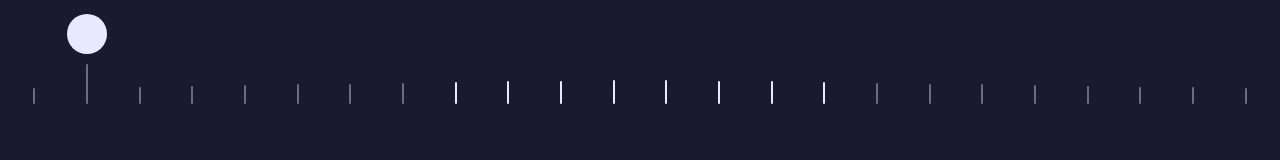
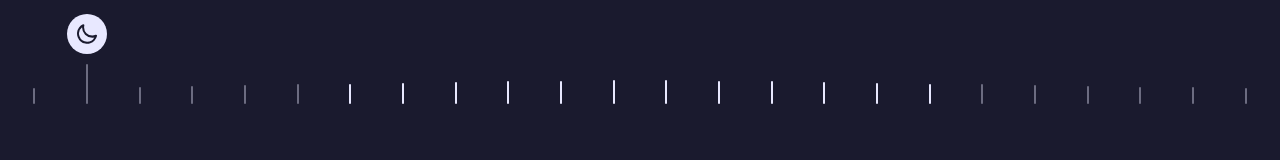
Before and after one commit to ismaeilalrewany/portfolio, a React (Vite) app: page / in a window 1280 px wide. Shown: the top 160 px of the page. Built offline with nearby package versions, Linux system fonts and the light colour scheme; a web font is replaced by a local one.

Commit message:
Header Themes Day/Night

```diff
--- a/src/components/shared/Hour.jsx
+++ b/src/components/shared/Hour.jsx
@@ -1,8 +1,11 @@
 import MoonIcon from "../../assets/icons/moon-line.svg?react"
 import SunIcon from "../../assets/icons/sun-line.svg?react"
+import themesData from "../../data/themes.json"
 import propTypes from 'prop-types'
 
 export const Hour = ({ hour, hoveredHour, onMouseEnter, onMouseLeave, onClick, selectedHour }) => {
+  const theme = themesData.hours[selectedHour.toString()].colors
+
   const calculateHeight = () => {
     if (hoveredHour !== null) {
       if (hour === hoveredHour) return '40px'
@@ -23,7 +26,7 @@ export const Hour = ({ hour, hoveredHour, onMouseEnter, onMouseLeave, onClick, s
   }
 
   const showIcon = hour === selectedHour
-  const showSunIcon = showIcon && hour >= 9 && hour <= 16
+  const showSunIcon = showIcon && hour >= 7 && hour <= 18
 
   return (
     <div
@@ -35,18 +38,18 @@ export const Hour = ({ hour, hoveredHour, onMouseEnter, onMouseLeave, onClick, s
       onClick={onClick}
     >
       <div
-        className={`relative w-[2px] rounded-full mx-auto bg-soft-white transition-all duration-300 ${
-          (hour < 9 || hour > 16) ? 'opacity-40' : 'opacity-100'
+        className={`relative w-[2px] rounded-full mx-auto ${theme["hour-background"]} transition-all duration-300 ${
+          (hour < 7 || hour > 18) ? 'opacity-40' : 'opacity-100'
         }`}
         style={{ height: calculateHeight() }}
       />
       {showIcon && (
         <div className="absolute top-[-30px] left-1/2 -translate-x-1/2 -translate-y-1/2">
-          <div className="p-2 rounded-full bg-soft-white flex items-center justify-center">
+          <div className={`p-2 rounded-full ${theme["hour-background"]} flex items-center justify-center`}>
             {showSunIcon ? (
-              <SunIcon className="w-6 h-6 text-dark-blue" />
+              <SunIcon className={`w-6 h-6 ${theme["hour-icon-color"]}`} />
             ) : (
-              <MoonIcon className="w-6 h-6 text-dark-blue" />
+              <MoonIcon className={`w-6 h-6 ${theme["hour-icon-color"]}`} />
             )}
           </div>
         </div>
--- a/src/data/themes.json
+++ b/src/data/themes.json
@@ -6,7 +6,9 @@
         "background": "bg-deep-night",
         "text": "text-soft-white",
         "scrollbar-track": "scrollbar-track-deep-night",
-        "scrollbar-thumb": "scrollbar-thumb-soft-white"
+        "scrollbar-thumb": "scrollbar-thumb-soft-white",
+        "hour-background": "bg-soft-white",
+        "hour-icon-color": "text-dark-space"
       }
     },
     "2": {
@@ -15,7 +17,9 @@
         "background": "bg-deep-night",
         "text": "text-soft-white",
         "scrollbar-track": "scrollbar-track-deep-night",
-        "scrollbar-thumb": "scrollbar-thumb-soft-white"
+        "scrollbar-thumb": "scrollbar-thumb-soft-white",
+        "hour-background": "bg-soft-white",
+        "hour-icon-color": "text-dark-space"
       }
     },
     "3": {
@@ -24,7 +28,9 @@
         "background": "bg-deep-night",
         "text": "text-soft-white",
         "scrollbar-track": "scrollbar-track-deep-night",
-        "scrollbar-thumb": "scrollbar-thumb-soft-white"
+        "scrollbar-thumb": "scrollbar-thumb-soft-white",
+        "hour-background": "bg-soft-white",
+        "hour-icon-color": "text-dark-space"
       }
     },
     "4": {
@@ -33,7 +39,9 @@
         "background": "bg-deep-night",
         "text": "text-soft-white",
         "scrollbar-track": "scrollbar-track-deep-night",
-        "scrollbar-thumb": "scrollbar-thumb-soft-white"
+        "scrollbar-thumb": "scrollbar-thumb-soft-white",
+        "hour-background": "bg-soft-white",
+        "hour-icon-color": "text-dark-space"
       }
     },
     "5": {
@@ -42,7 +50,9 @@
         "background": "bg-deep-night",
         "text": "text-soft-white",
         "scrollbar-track": "scrollbar-track-deep-night",
-        "scrollbar-thumb": "scrollbar-thumb-soft-white"
+        "scrollbar-thumb": "scrollbar-thumb-soft-white",
+        "hour-background": "bg-soft-white",
+        "hour-icon-color": "text-dark-space"
       }
     },
     "6": {
@@ -51,25 +61,31 @@
         "background": "bg-dawn",
         "text": "text-soft-white",
         "scrollbar-track": "scrollbar-track-dawn",
-        "scrollbar-thumb": "scrollbar-thumb-soft-white"
+        "scrollbar-thumb": "scrollbar-thumb-soft-white",
+        "hour-background": "bg-soft-white",
+        "hour-icon-color": "text-dark-space"
       }
     },
     "7": {
       "id": "H7",
       "colors": {
         "background": "bg-lighter-dawn",
-        "text": "text-soft-white",
+        "text": "text-dark-space",
         "scrollbar-track": "scrollbar-track-lighter-dawn",
-        "scrollbar-thumb": "scrollbar-thumb-soft-white"
+        "scrollbar-thumb": "scrollbar-thumb-dark-space",
+        "hour-background": "bg-dark-space",
+        "hour-icon-color": "text-soft-white"
       }
     },
     "8": {
       "id": "H8",
       "colors": {
         "background": "bg-morning-sky",
-        "text": "text-soft-white",
+        "text": "text-dark-space",
         "scrollbar-track": "scrollbar-track-morning-sky",
-        "scrollbar-thumb": "scrollbar-thumb-soft-white"
+        "scrollbar-thumb": "scrollbar-thumb-dark-space",
+        "hour-background": "bg-dark-space",
+        "hour-icon-color": "text-soft-white"
       }
     },
     "9": {
@@ -78,7 +94,9 @@
         "background": "bg-morning-midday",
         "text": "text-dark-space",
         "scrollbar-track": "scrollbar-track-morning-midday",
-        "scrollbar-thumb": "scrollbar-thumb-dark-space"
+        "scrollbar-thumb": "scrollbar-thumb-dark-space",
+        "hour-background": "bg-dark-space",
+        "hour-icon-color": "text-soft-white"
       }
     },
     "10": {
@@ -87,7 +105,9 @@
         "background": "bg-peak-daylight",
         "text": "text-dark-space",
         "scrollbar-track": "scrollbar-track-peak-daylight",
-        "scrollbar-thumb": "scrollbar-thumb-dark-space"
+        "scrollbar-thumb": "scrollbar-thumb-dark-space",
+        "hour-background": "bg-dark-space",
+        "hour-icon-color": "text-soft-white"
       }
     },
     "11": {
@@ -96,7 +116,9 @@
         "background": "bg-peak-daylight",
         "text": "text-dark-space",
         "scrollbar-track": "scrollbar-track-peak-daylight",
-        "scrollbar-thumb": "scrollbar-thumb-dark-space"
+        "scrollbar-thumb": "scrollbar-thumb-dark-space",
+        "hour-background": "bg-dark-space",
+        "hour-icon-color": "text-soft-white"
       }
     },
     "12": {
@@ -105,7 +127,9 @@
         "background": "bg-peak-daylight",
         "text": "text-dark-space",
         "scrollbar-track": "scrollbar-track-peak-daylight",
-        "scrollbar-thumb": "scrollbar-thumb-dark-space"
+        "scrollbar-thumb": "scrollbar-thumb-dark-space",
+        "hour-background": "bg-dark-space",
+        "hour-icon-color": "text-soft-white"
       }
     },
     "13": {
@@ -114,7 +138,9 @@
         "background": "bg-peak-daylight",
         "text": "text-dark-space",
         "scrollbar-track": "scrollbar-track-peak-daylight",
-        "scrollbar-thumb": "scrollbar-thumb-dark-space"
+        "scrollbar-thumb": "scrollbar-thumb-dark-space",
+        "hour-background": "bg-dark-space",
+        "hour-icon-color": "text-soft-white"
       }
     },
     "14": {
@@ -123,7 +149,9 @@
         "background": "bg-peak-daylight",
         "text": "text-dark-space",
         "scrollbar-track": "scrollbar-track-peak-daylight",
-        "scrollbar-thumb": "scrollbar-thumb-dark-space"
+        "scrollbar-thumb": "scrollbar-thumb-dark-space",
+        "hour-background": "bg-dark-space",
+        "hour-icon-color": "text-soft-white"
       }
     },
     "15": {
@@ -132,7 +160,9 @@
         "background": "bg-peak-daylight",
         "text": "text-dark-space",
         "scrollbar-track": "scrollbar-track-peak-daylight",
-        "scrollbar-thumb": "scrollbar-thumb-dark-space"
+        "scrollbar-thumb": "scrollbar-thumb-dark-space",
+        "hour-background": "bg-dark-space",
+        "hour-icon-color": "text-soft-white"
       }
     },
     "16": {
@@ -141,25 +171,31 @@
         "background": "bg-peak-daylight",
         "text": "text-dark-space",
         "scrollbar-track": "scrollbar-track-peak-daylight",
-        "scrollbar-thumb": "scrollbar-thumb-dark-space"
+        "scrollbar-thumb": "scrollbar-thumb-dark-space",
+        "hour-background": "bg-dark-space",
+        "hour-icon-color": "text-soft-white"
       }
     },
     "17": {
       "id": "H17",
       "colors": {
         "background": "bg-late-afternoon",
-        "text": "text-soft-white",
+        "text": "text-dark-space",
         "scrollbar-track": "scrollbar-track-late-afternoon",
-        "scrollbar-thumb": "scrollbar-thumb-soft-white"
+        "scrollbar-thumb": "scrollbar-thumb-dark-space",
+        "hour-background": "bg-dark-space",
+        "hour-icon-color": "text-soft-white"
       }
     },
     "18": {
       "id": "H18",
       "colors": {
         "background": "bg-sunset-beginning",
-        "text": "text-soft-white",
+        "text": "text-dark-space",
         "scrollbar-track": "scrollbar-track-sunset-beginning",
-        "scrollbar-thumb": "scrollbar-thumb-soft-white"
+        "scrollbar-thumb": "scrollbar-thumb-dark-space",
+        "hour-background": "bg-dark-space",
+        "hour-icon-color": "text-soft-white"
       }
     },
     "19": {
@@ -168,7 +204,9 @@
         "background": "bg-dusk",
         "text": "text-soft-white",
         "scrollbar-track": "scrollbar-track-dusk",
-        "scrollbar-thumb": "scrollbar-thumb-soft-white"
+        "scrollbar-thumb": "scrollbar-thumb-soft-white",
+        "hour-background": "bg-soft-white",
+        "hour-icon-color": "text-dark-space"
       }
     },
     "20": {
@@ -177,7 +215,9 @@
         "background": "bg-late-dusk",
         "text": "text-soft-white",
         "scrollbar-track": "scrollbar-track-late-dusk",
-        "scrollbar-thumb": "scrollbar-thumb-soft-white"
+        "scrollbar-thumb": "scrollbar-thumb-soft-white",
+        "hour-background": "bg-soft-white",
+        "hour-icon-color": "text-dark-space"
       }
     },
     "21": {
@@ -186,7 +226,9 @@
         "background": "bg-deep-night",
         "text": "text-soft-white",
         "scrollbar-track": "scrollbar-track-deep-night",
-        "scrollbar-thumb": "scrollbar-thumb-soft-white"
+        "scrollbar-thumb": "scrollbar-thumb-soft-white",
+        "hour-background": "bg-soft-white",
+        "hour-icon-color": "text-dark-space"
       }
     },
     "22": {
@@ -195,7 +237,9 @@
         "background": "bg-deep-night",
         "text": "text-soft-white",
         "scrollbar-track": "scrollbar-track-deep-night",
-        "scrollbar-thumb": "scrollbar-thumb-soft-white"
+        "scrollbar-thumb": "scrollbar-thumb-soft-white",
+        "hour-background": "bg-soft-white",
+        "hour-icon-color": "text-dark-space"
       }
     },
     "23": {
@@ -204,7 +248,9 @@
         "background": "bg-deep-night",
         "text": "text-soft-white",
         "scrollbar-track": "scrollbar-track-deep-night",
-        "scrollbar-thumb": "scrollbar-thumb-soft-white"
+        "scrollbar-thumb": "scrollbar-thumb-soft-white",
+        "hour-background": "bg-soft-white",
+        "hour-icon-color": "text-dark-space"
       }
     },
     "24": {
@@ -213,10 +259,12 @@
         "background": "bg-deep-night",
         "text": "text-soft-white",
         "scrollbar-track": "scrollbar-track-deep-night",
-        "scrollbar-thumb": "scrollbar-thumb-soft-white"
+        "scrollbar-thumb": "scrollbar-thumb-soft-white",
+        "hour-background": "bg-soft-white",
+        "hour-icon-color": "text-dark-space"
       }
     }
   },
   "hoursCount": 24,
-  "colorVariables": 4
+  "colorVariables": 6
 }
--- a/tailwind.config.js
+++ b/tailwind.config.js
@@ -17,6 +17,8 @@ export default {
     'bg-sunset-beginning',
     'bg-dusk',
     'bg-late-dusk',
+    'bg-dark-space',
+    'bg-soft-white',
     'text-dark-space',
     'text-soft-white',
     'scrollbar-track-deep-night',
```
